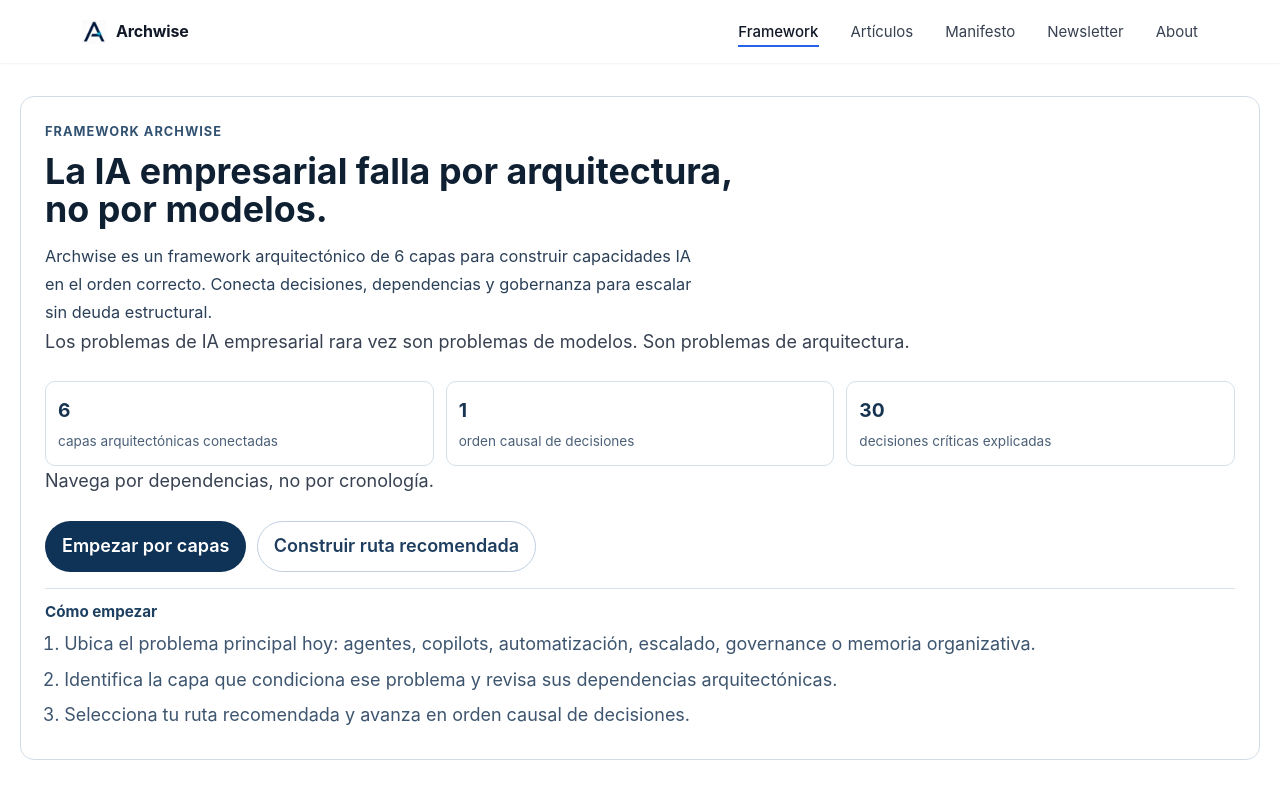
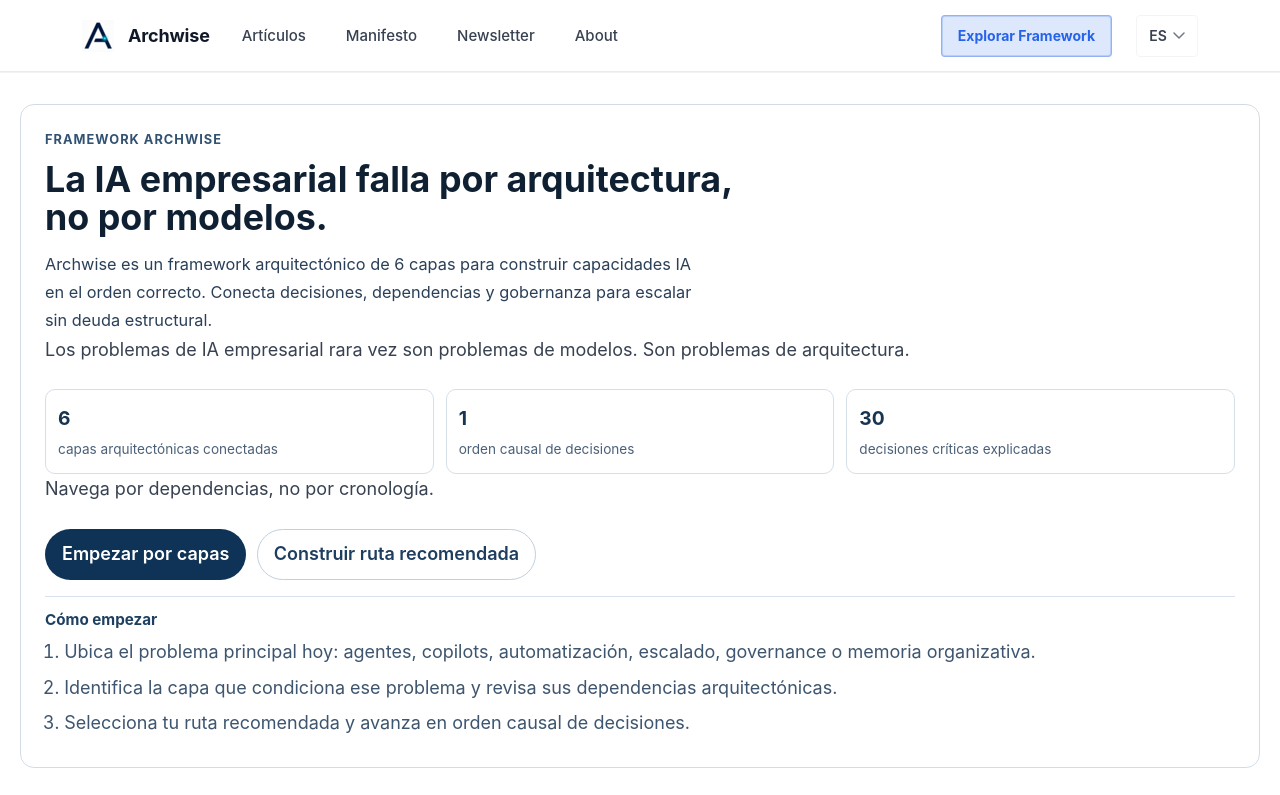
Before and after one commit to migbg83-git/suisse-17, an Angular app in the folder sites/enterprise-ai/archwise/: page /framework in a window 1280 px wide. Shown: the top 795 px of the page. Built offline with nearby package versions, Linux system fonts and the light colour scheme; no server answers.

Commit message:
mejoras visuales

```diff
--- a/sites/enterprise-ai/archwise/src/app/layout/navbar/navbar.component.html
+++ b/sites/enterprise-ai/archwise/src/app/layout/navbar/navbar.component.html
@@ -1,10 +1,12 @@
 <header class="aw-navbar">
   <div class="container aw-navbar__inner">
+    <!-- Logo / Brand -->
     <a class="aw-navbar__brand" routerLink="/" (click)="closeMenu()">
       <img src="/assets/icons/favicon-32x32.png" alt="" class="aw-navbar__logo" />
       <span class="aw-navbar__brand-text">Archwise</span>
     </a>
 
+    <!-- Mobile Toggle -->
     <button
       class="aw-navbar__toggle"
       (click)="toggleMenu()"
@@ -15,37 +17,88 @@
       <span class="aw-navbar__toggle-icon"></span>
     </button>
 
+    <!-- Main Navigation -->
     <nav class="aw-navbar__nav" [class.active]="menuOpen" aria-label="Principal">
-      <a
-        routerLink="/framework"
-        routerLinkActive="active"
-        (click)="closeMenu()">
-        Framework
-      </a>
       <a
         routerLink="/articulos"
         routerLinkActive="active"
+        [routerLinkActiveOptions]="{ exact: false }"
         (click)="closeMenu()">
         Artículos
       </a>
       <a
         routerLink="/manifesto"
         routerLinkActive="active"
+        [routerLinkActiveOptions]="{ exact: false }"
         (click)="closeMenu()">
         Manifesto
       </a>
       <a
         routerLink="/newsletter"
         routerLinkActive="active"
+        [routerLinkActiveOptions]="{ exact: false }"
         (click)="closeMenu()">
         Newsletter
       </a>
       <a
         routerLink="/about"
         routerLinkActive="active"
+        [routerLinkActiveOptions]="{ exact: false }"
         (click)="closeMenu()">
         About
       </a>
     </nav>
+
+    <!-- Right Section: CTA + Language Selector -->
+    <div class="aw-navbar__right">
+      <!-- CTA Button with Active State for Framework -->
+      <a
+        class="aw-navbar__cta"
+        [class.active]="isFrameworkActive"
+        routerLink="/framework"
+        (click)="closeMenu()">
+        Explorar Framework
+      </a>
+
+      <!-- Language Selector with Dropdown -->
+      <div class="aw-navbar__language-wrapper">
+        <button
+          class="aw-navbar__language"
+          (click)="toggleLanguageDropdown()"
+          aria-haspopup="listbox"
+          [attr.aria-expanded]="languageDropdownOpen"
+          aria-label="Seleccionar idioma">
+          <span class="aw-navbar__language-current">{{ currentLanguage }}</span>
+          <svg class="aw-navbar__language-icon" width="12" height="8" viewBox="0 0 12 8" fill="none">
+            <path d="M1 1L6 6L11 1" stroke="currentColor" stroke-width="1.5" stroke-linecap="round" stroke-linejoin="round"/>
+          </svg>
+        </button>
+
+        <!-- Language Dropdown Menu -->
+        <div class="aw-navbar__language-menu" *ngIf="languageDropdownOpen" role="listbox">
+          <button
+            class="aw-navbar__language-option selected"
+            role="option"
+            aria-selected="true"
+            disabled>
+            Español
+          </button>
+          <button
+            class="aw-navbar__language-option disabled"
+            role="option"
+            aria-disabled="true"
+            disabled>
+            Français <span class="label-soon">próximamente</span>
+          </button>
+          <button
+            class="aw-navbar__language-option disabled"
+            role="option"
+            aria-disabled="true"
+            disabled>
+            English <span class="label-soon">próximamente</span>
+          </button>
+        </div>
+      </div>
+    </div>
   </div>
 </header>
--- a/sites/enterprise-ai/archwise/src/app/layout/navbar/navbar.component.scss
+++ b/sites/enterprise-ai/archwise/src/app/layout/navbar/navbar.component.scss
@@ -1,46 +1,53 @@
-// Archwise Navbar
+// Archwise Navbar - Premium Sticky Navigation
 .aw-navbar {
   position: sticky;
   top: 0;
-  height: 64px;
-  background-color: rgba(255, 255, 255, 0.98);
-  backdrop-filter: blur(8px);
-  border-bottom: 1px solid var(--aw-gray-100);
-  box-shadow: 0 1px 3px rgba(0, 0, 0, 0.02);
+  height: 72px;
+  background-color: rgba(255, 255, 255, 0.96);
+  backdrop-filter: blur(12px);
+  -webkit-backdrop-filter: blur(12px);
+  border-bottom: 1px solid rgba(0, 0, 0, 0.08);
+  box-shadow: 0 1px 0 0 rgba(0, 0, 0, 0.05);
   z-index: 1000;
+  will-change: transform;
+  transition: box-shadow 150ms ease;
 }
 
 .aw-navbar__inner {
-  height: 64px;
+  height: 72px;
   display: flex;
   align-items: center;
   justify-content: space-between;
+  gap: 2rem;
 }
 
 .aw-navbar__brand {
   display: flex;
   align-items: center;
-  gap: 0.625rem;
-  font-size: 1rem;
-  font-weight: 700;
+  gap: 0.875rem;
+  font-size: 1.125rem;
+  font-weight: 750;
   color: var(--aw-gray-900);
   text-decoration: none;
   transition: opacity 150ms ease;
+  flex-shrink: 0;
 
   &:hover {
-    opacity: 0.8;
+    opacity: 0.85;
     text-decoration: none;
   }
 }
 
 .aw-navbar__logo {
-  width: 24px;
-  height: 24px;
+  width: 32px;
+  height: 32px;
   display: block;
+  flex-shrink: 0;
 }
 
 .aw-navbar__brand-text {
   letter-spacing: -0.01em;
+  line-height: 1.2;
 }
 
 .aw-navbar__toggle {
@@ -49,17 +56,25 @@
   gap: 6px;
   background: none;
   border: none;
-  padding: 7px 6px;
+  padding: 8px 6px;
   cursor: pointer;
+  color: var(--aw-gray-700);
+  transition: color 150ms ease;
+
   @media (max-width: 768px) {
     display: flex;
+    order: 10;
+  }
+
+  &:hover {
+    color: var(--aw-gray-900);
   }
 }
 
 .aw-navbar__toggle-icon {
   width: 22px;
-  height: 1px;
-  background-color: var(--aw-gray-700);
+  height: 1.5px;
+  background-color: currentColor;
   border-radius: 1px;
   transition: all 180ms cubic-bezier(.4,0,.2,1);
 }
@@ -67,11 +82,12 @@
 .aw-navbar__nav {
   display: flex;
   align-items: center;
-  gap: 2rem;
+  gap: 2.5rem;
+  flex-grow: 1;
 
   @media (max-width: 768px) {
     position: fixed;
-    top: 64px;
+    top: 72px;
     left: 0;
     right: 0;
     flex-direction: column;
@@ -82,9 +98,10 @@
     max-height: 0;
     overflow: hidden;
     transition: max-height 200ms ease;
+    flex-grow: 0;
 
     &.active {
-      max-height: 300px;
+      max-height: 280px;
     }
   }
 
@@ -92,18 +109,20 @@
     font-size: 0.9375rem;
     color: var(--aw-gray-700);
     text-decoration: none;
-    transition: color 150ms ease;
+    transition: all 150ms ease;
     position: relative;
+    font-weight: 500;
 
     &::after {
       content: '';
       position: absolute;
-      bottom: -2px;
+      bottom: -4px;
       left: 0;
       width: 0;
       height: 2px;
       background-color: var(--aw-accent);
-      transition: width 180ms cubic-bezier(0.4, 0, 0.2, 1);
+      transition: width 200ms cubic-bezier(0.4, 0, 0.2, 1);
+      border-radius: 1px;
     }
 
     &:hover {
@@ -117,10 +136,12 @@
 
     &.active {
       color: var(--aw-gray-900);
-      font-weight: 500;
+      font-weight: 600;
 
       &::after {
         width: 100%;
+        height: 2.5px;
+        background-color: var(--aw-accent);
       }
     }
 
@@ -128,9 +149,176 @@
       padding: 1rem 1.5rem;
       border-bottom: 1px solid var(--aw-gray-100);
 
+      &::after {
+        display: none;
+      }
+
+      &.active {
+        background-color: rgba(37, 99, 235, 0.04);
+        border-left: 3px solid var(--aw-accent);
+        padding-left: calc(1.5rem - 3px);
+      }
+
       &:last-child {
         border-bottom: none;
       }
     }
   }
 }
+
+// Right section: CTA + Language
+.aw-navbar__right {
+  display: flex;
+  align-items: center;
+  gap: 1.5rem;
+  flex-shrink: 0;
+
+  @media (max-width: 768px) {
+    display: none;
+  }
+}
+
+// CTA Button - Phase 3 with Active State for Framework
+.aw-navbar__cta {
+  display: inline-flex;
+  align-items: center;
+  justify-content: center;
+  padding: 0.5rem 1rem;
+  font-size: 0.875rem;
+  font-weight: 600;
+  color: var(--aw-accent);
+  background-color: rgba(37, 99, 235, 0.08);
+  border: 1px solid rgba(37, 99, 235, 0.2);
+  border-radius: 4px;
+  text-decoration: none;
+  transition: all 150ms ease;
+  white-space: nowrap;
+  cursor: pointer;
+
+  &:hover {
+    background-color: rgba(37, 99, 235, 0.12);
+    border-color: rgba(37, 99, 235, 0.3);
+    color: var(--aw-accent);
+    text-decoration: none;
+    transform: translateY(-1px);
+  }
+
+  &.active {
+    background-color: rgba(37, 99, 235, 0.15);
+    border-color: rgba(37, 99, 235, 0.4);
+    font-weight: 700;
+    box-shadow: inset 0 0 0 1px rgba(37, 99, 235, 0.2);
+  }
+}
+
+// Language Selector Container
+.aw-navbar__language-wrapper {
+  position: relative;
+}
+
+// Language Selector Button
+.aw-navbar__language {
+  display: flex;
+  align-items: center;
+  gap: 0.375rem;
+  padding: 0.5rem 0.75rem;
+  font-size: 0.875rem;
+  color: var(--aw-gray-700);
+  background-color: var(--aw-gray-50);
+  border: 1px solid var(--aw-gray-100);
+  border-radius: 4px;
+  cursor: pointer;
+  transition: all 150ms ease;
+  user-select: none;
+  background: none;
+  font-family: inherit;
+
+  &:hover {
+    background-color: var(--aw-gray-100);
+    color: var(--aw-gray-900);
+  }
+
+  &[aria-expanded="true"] {
+    background-color: var(--aw-gray-100);
+    color: var(--aw-gray-900);
+
+    .aw-navbar__language-icon {
+      transform: rotate(180deg);
+    }
+  }
+}
+
+.aw-navbar__language-current {
+  font-weight: 600;
+  letter-spacing: 0.01em;
+}
+
+.aw-navbar__language-icon {
+  color: currentColor;
+  opacity: 0.7;
+  transition: transform 200ms ease;
+}
+
+// Language Dropdown Menu
+.aw-navbar__language-menu {
+  position: absolute;
+  top: 100%;
+  right: 0;
+  margin-top: 0.5rem;
+  background-color: var(--aw-white);
+  border: 1px solid var(--aw-gray-200);
+  border-radius: 6px;
+  box-shadow: 0 4px 12px rgba(0, 0, 0, 0.08);
+  overflow: hidden;
+  min-width: 180px;
+  z-index: 1001;
+  animation: slideDown 150ms ease;
+}
+
+@keyframes slideDown {
+  from {
+    opacity: 0;
+    transform: translateY(-8px);
+  }
+  to {
+    opacity: 1;
+    transform: translateY(0);
+  }
+}
+
+.aw-navbar__language-option {
+  display: flex;
+  width: 100%;
+  padding: 0.75rem 1rem;
+  font-size: 0.875rem;
+  color: var(--aw-gray-700);
+  background: none;
+  border: none;
+  text-align: left;
+  cursor: pointer;
+  transition: background-color 150ms ease;
+  font-family: inherit;
+  gap: 0.5rem;
+  justify-content: space-between;
+
+  &:hover:not(:disabled) {
+    background-color: var(--aw-gray-50);
+  }
+
+  &.selected {
+    background-color: rgba(37, 99, 235, 0.05);
+    color: var(--aw-accent);
+    font-weight: 600;
+  }
+
+  &.disabled {
+    color: var(--aw-gray-400);
+    cursor: not-allowed;
+  }
+
+  .label-soon {
+    font-size: 0.75rem;
+    color: var(--aw-gray-400);
+    font-weight: 400;
+  }
+}
--- a/sites/enterprise-ai/archwise/src/app/layout/navbar/navbar.component.ts
+++ b/sites/enterprise-ai/archwise/src/app/layout/navbar/navbar.component.ts
@@ -1,6 +1,7 @@
-import { Component } from '@angular/core';
-import { RouterLink, RouterLinkActive } from '@angular/router';
+import { Component, HostListener, ElementRef } from '@angular/core';
+import { RouterLink, RouterLinkActive, Router, NavigationEnd } from '@angular/router';
 import { CommonModule } from '@angular/common';
+import { filter } from 'rxjs/operators';
 
 @Component({
   selector: 'aw-navbar',
@@ -11,6 +12,33 @@
 })
 export class NavbarComponent {
   menuOpen = false;
+  languageDropdownOpen = false;
+  currentLanguage = 'ES';
+  isFrameworkActive = false;
+
+  constructor(private router: Router, private elementRef: ElementRef) {
+    // Detect framework route
+    this.router.events
+      .pipe(filter(event => event instanceof NavigationEnd))
+      .subscribe((event: any) => {
+        this.isFrameworkActive = event.urlAfterRedirects.startsWith('/framework');
+      });
+
+    // Initial check
+    this.isFrameworkActive = this.router.url.startsWith('/framework');
+  }
+
+  @HostListener('document:click', ['$event'])
+  onDocumentClick(event: MouseEvent): void {
+    const target = event.target as HTMLElement;
+    const isClickInsideLanguageWrapper = this.elementRef.nativeElement
+      .querySelector('.aw-navbar__language-wrapper')
+      ?.contains(target);
+
+    if (!isClickInsideLanguageWrapper) {
+      this.languageDropdownOpen = false;
+    }
+  }
 
   toggleMenu(): void {
     this.menuOpen = !this.menuOpen;
@@ -19,4 +47,12 @@
   closeMenu(): void {
     this.menuOpen = false;
   }
+
+  toggleLanguageDropdown(): void {
+    this.languageDropdownOpen = !this.languageDropdownOpen;
+  }
+
+  closeLanguageDropdown(): void {
+    this.languageDropdownOpen = false;
+  }
 }
```
Also changed, not shown: 1 other file (tests, documents, lock files or other folders).
